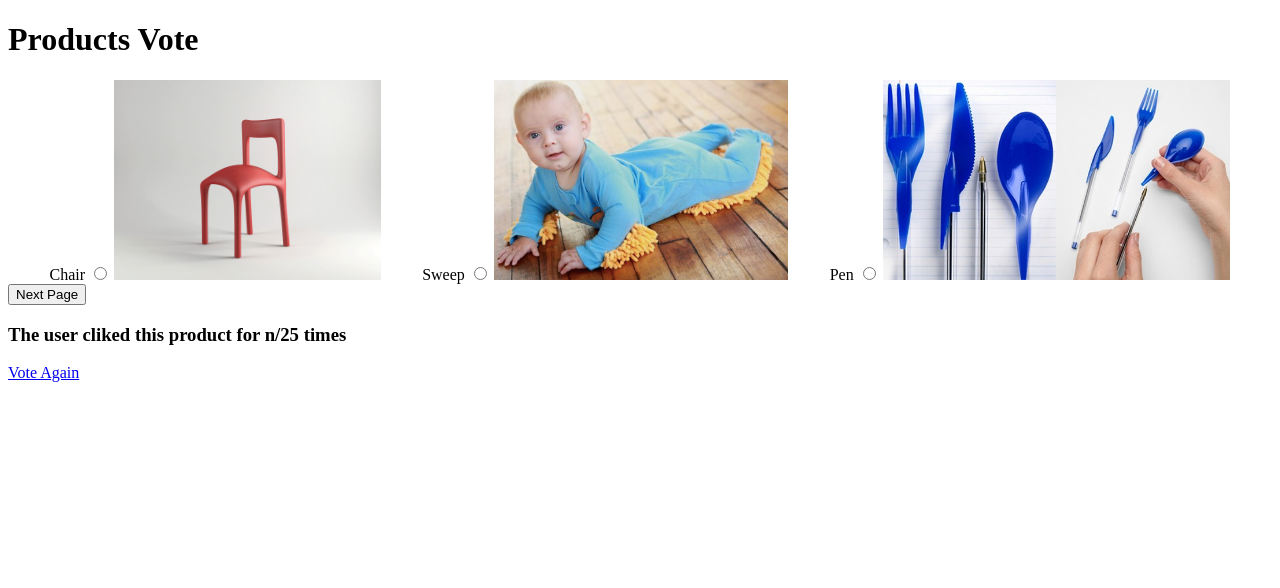
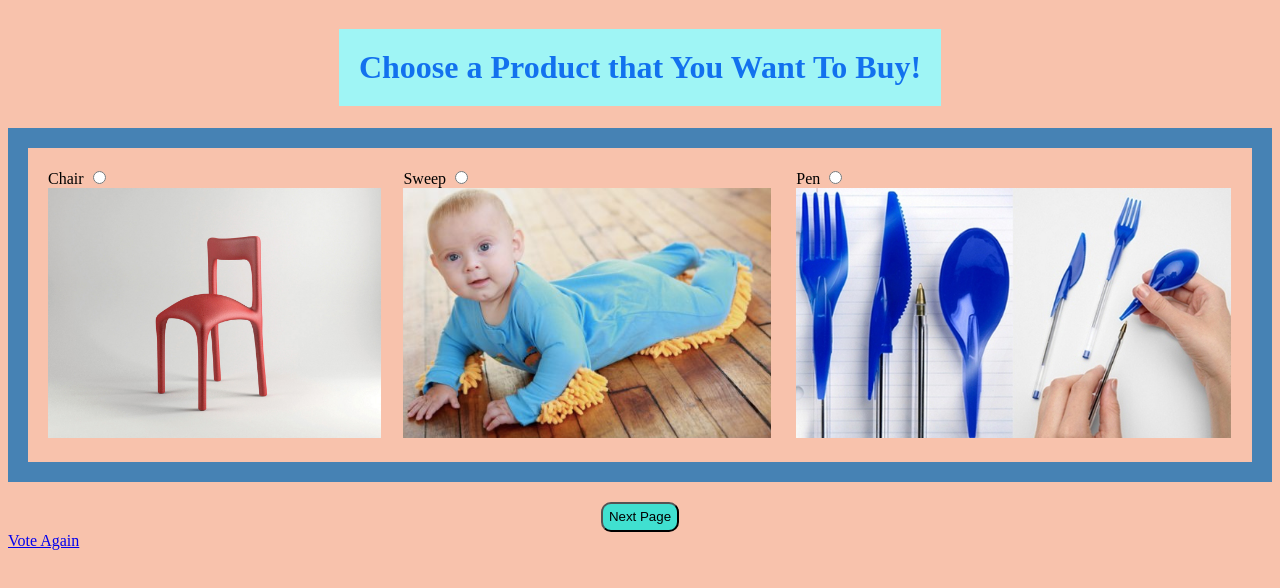
Before and after one commit to avenger0901/Bus-Mall, a plain HTML site: page index.html in a window 1280 px wide. Drawn offline with Linux system fonts and the light colour scheme.

Commit message:
add some css

```diff
--- a/app.js
+++ b/app.js
@@ -63,12 +63,20 @@ button.addEventListener('click', (e) => {
         });
     }
 
-console.log(productVotedArray, '=======');
     document.querySelector('input[name="products"]:checked').checked = false;
     localStorage.setItem('votes', JSON.stringify(voteDetalsArray));
     initializeNewProduct();
     if (voteTime === 26){
-        document.getElementById('three-products').classList.add('hidden-images');
+        document.getElementById('hide-image').classList.add('hidden-images');
+        var a = document.createElement('a');
+        var br = document.createElement('button');
+        var linkText = document.createTextNode('Click Here For Vote Results');
+        br.appendChild(linkText);
+        a.appendChild(br);
+        a.title = 'myVotes';
+        a.href = './results.html';
+        document.body.appendChild(a);
+        button.style.display = 'none';
 
     }
 
--- a/index.html
+++ b/index.html
@@ -8,10 +8,11 @@
     <link rel="stylesheet" href="style.css">
     <title>Document</title>
 </head>
-<h1>Products Vote</h1>
+<div id="alignPicture">
+<h1>Choose a Product that You Want To Buy!</h1>
 <main>
     <form>
-        <section id="three-products">
+        <section class="three-products" id='hide-image'>
 
             <label >
                 <span id=name1></span>
@@ -35,13 +36,14 @@
             <button id="next-button">Next Page</button>
         </div>
     </form>
-        <section id="result-section">
-            <h3>The user cliked this product for n/25 times</h3>
-        </section>
+</div>
+<section id="result-section">
+</section>
 
-        <p>
-            <a href="./">Vote Again</a>
-        </p>
+<a href="./">Vote Again</a>
+
+
+
 
 </main>
 <body>
--- /dev/null
+++ b/results.css
@@ -0,0 +1,3 @@
+*{
+    background-color: lightsteelblue;
+}
--- a/style.css
+++ b/style.css
@@ -1,12 +1,46 @@
 img{
-    height: 200px;
+    height: 250px;
     widows: 20px;
 }
-#three-products{
+.three-products{
     display: flex;
     flex-direction: row;
-    justify-content: space-evenly;
+    justify-content: space-around;
+    border: solid 20px steelblue;
+    padding: 20px;
+
+}
+
+*{
+background-color:rgb(248, 194, 172);
+background-repeat: no-repeat;
+background-size: cover;
+}
+
+h1{
+    color:rgb(18, 113, 238);
+    font-weight: 200%;
+    background-color: rgb(159, 245, 245);
+    padding: 20px;
+
+
 }
 .hidden-images{
-    display: none !important;
-};
+    display: none;
+}
+
+#alignPicture{
+    display: flex;
+    justify-content: center;
+    flex-wrap: wrap;
+}
+#nextpage-button{
+    padding-top: 20px;
+    display: flex;
+    justify-content: center;
+}
+button{
+   height: 30px;
+   border-radius: 10px;
+   background-color: turquoise;
+}
```
Also changed, not shown: results.html (+1 -1 lines).
